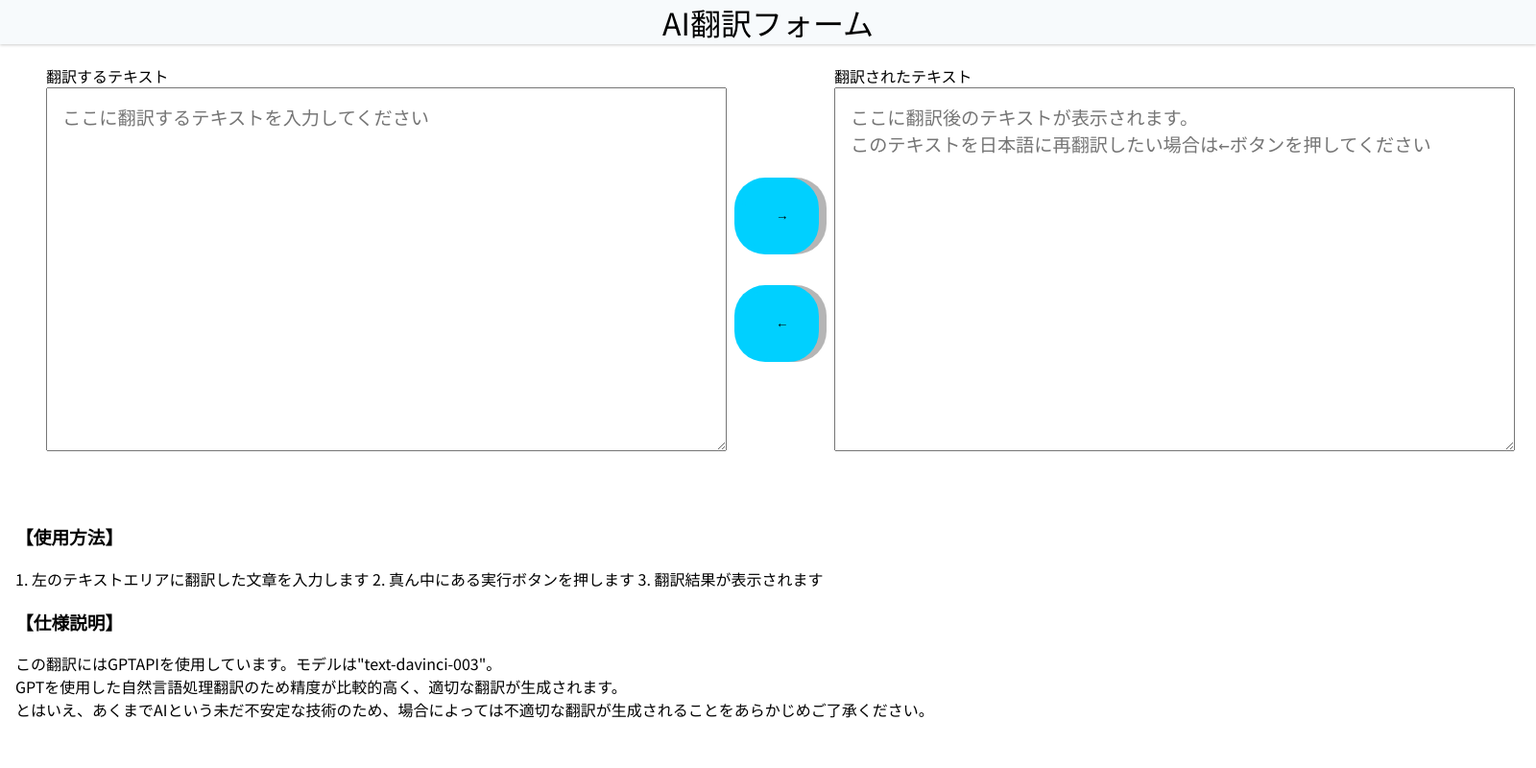
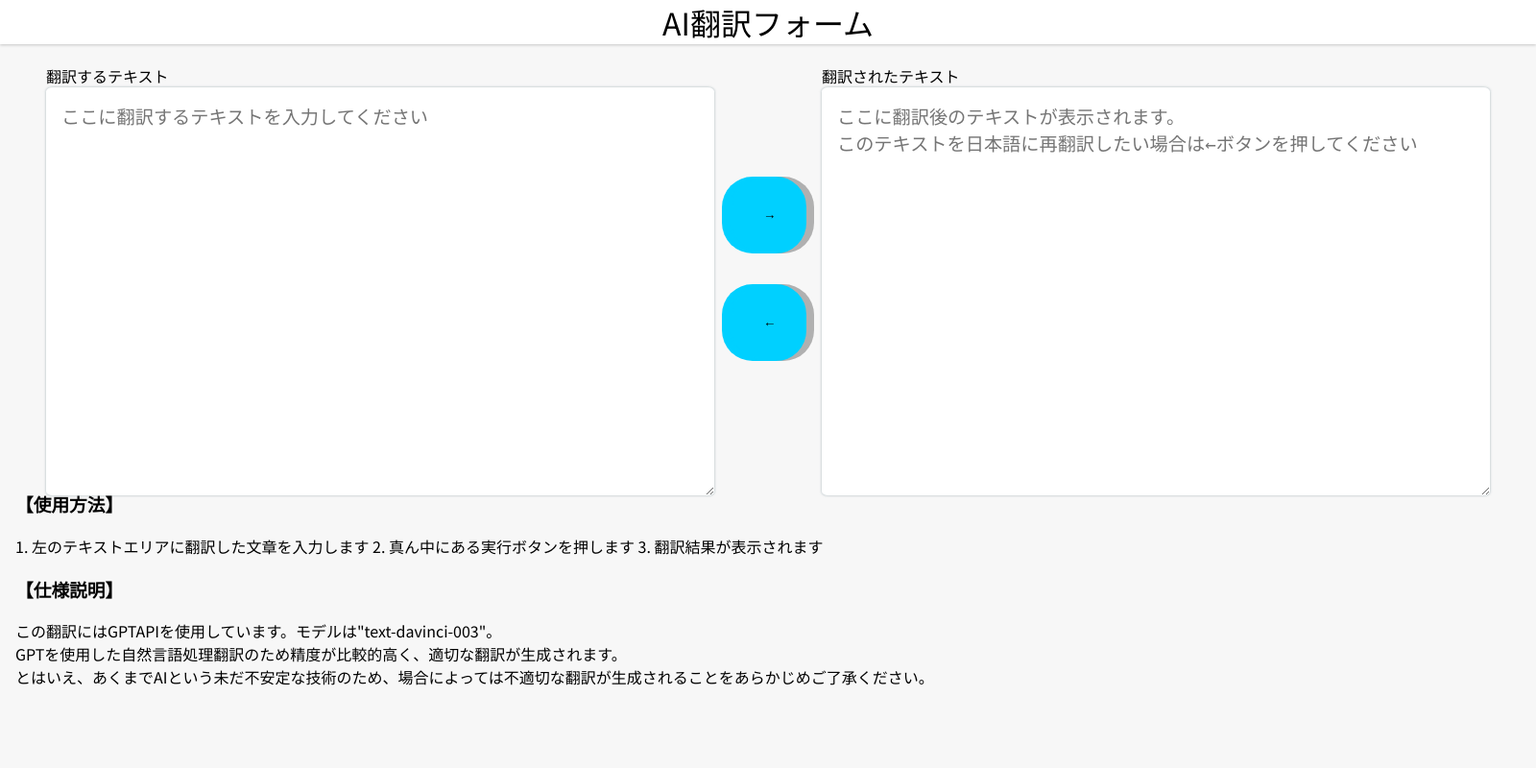
Before and after one commit to shi0n0/multi-translate-app, a Django app: page / in a window 1600 px wide. Shown: the whole page at 96% size. Run offline with Django 4.2, Linux system fonts and the light colour scheme.

Commit message:
Copy button and design improvements

```diff
--- a/GPT_Translate/templates/translation.html
+++ b/GPT_Translate/templates/translation.html
@@ -6,12 +6,32 @@ html,body{
     padding: 0;
     font-family: "Noto Sans JP";
 }
+body{
+    background-color: #f7f7f7;
+}
 
 header{
-    background-color: #f7fafc;
+    background-color: #ffff;
     box-shadow: 0px 1px 3px 0px rgba(0,0,0,0.2);
+    width: 100%;
 }
 
+textarea{
+    width: 100%;
+    height: 100%;
+    border: none;
+    box-shadow:0px 0px 2px 1px rgba(179, 191, 196, 0.568);
+    border-radius: 1%;
+}
+
+button{
+        background-color: transparent;
+        border: none;
+        cursor: pointer;
+        outline: none;
+        padding: 0;
+        appearance: none;
+}
 
     .transForm{
     margin-left: 3rem;
@@ -53,15 +73,20 @@ header{
 }
 
 .subWrapper{
-    padding: 1rem;
+    padding: 0 1rem;
 }
+
+
 </style>
-
+{% load static %}
 <!DOCTYPE html>
 <html>
 <head>
     <meta charset="UTF-8">
     <title>自然言語翻訳</title>
+    <link href="{% static 'fontawesomefree/css/fontawesome.css' %}" rel="stylesheet" type="text/css">
+    <link href="{% static 'fontawesomefree/css/brands.css' %}" rel="stylesheet" type="text/css">
+    <link href="{% static 'fontawesomefree/css/solid.css' %}" rel="stylesheet" type="text/css">
 </head>
 <body>
 
@@ -84,8 +109,11 @@ header{
 
         <div>
             {% csrf_token %}
-            <label for="input_text">翻訳されたテキスト</label><br>
-            <textarea class="main_textarea" id="translated_text" name="translated_text" cols="55" rows="15" placeholder="ここに翻訳後のテキストが表示されます。&#10;このテキストを日本語に再翻訳したい場合は←ボタンを押してください" readonly></textarea><br><br>
+            <label for="input_text">翻訳されたテキスト</label>
+            <button class="copyButton" onclick="copyToClipboard(event)"><i class="fa-solid fa-2x fa-copy"></i></button>
+            <br>
+            <textarea class="main_textarea" id="translated_text" name="translated_text" cols="55" rows="15" placeholder="ここに翻訳後のテキストが表示されます。&#10;このテキストを日本語に再翻訳したい場合は←ボタンを押してください" readonly></textarea>
+            <br><br>
         </div>
         </form>
     </div>
@@ -112,6 +140,23 @@ header{
 
         var textarea = document.getElementsByName("input_text")[0];
         textarea.value = "{{ input_text }}"
+
+        function copyToClipboard(event) {
+        event.preventDefault();
+        var textarea = document.getElementById("translated_text");
+        var text = textarea.value;
+
+        navigator.clipboard.writeText(text).then(function() {
+            // Optional: Change the button text to indicate successful copying
+            var copyButton = document.getElementById("copyButton");
+            alert("Copied!")
+        }).catch(function(err) {
+            console.error('Failed to copy text: ', err);
+        });
+}
+
+
+
     </script>
     {% endif %}
 </body>
```
